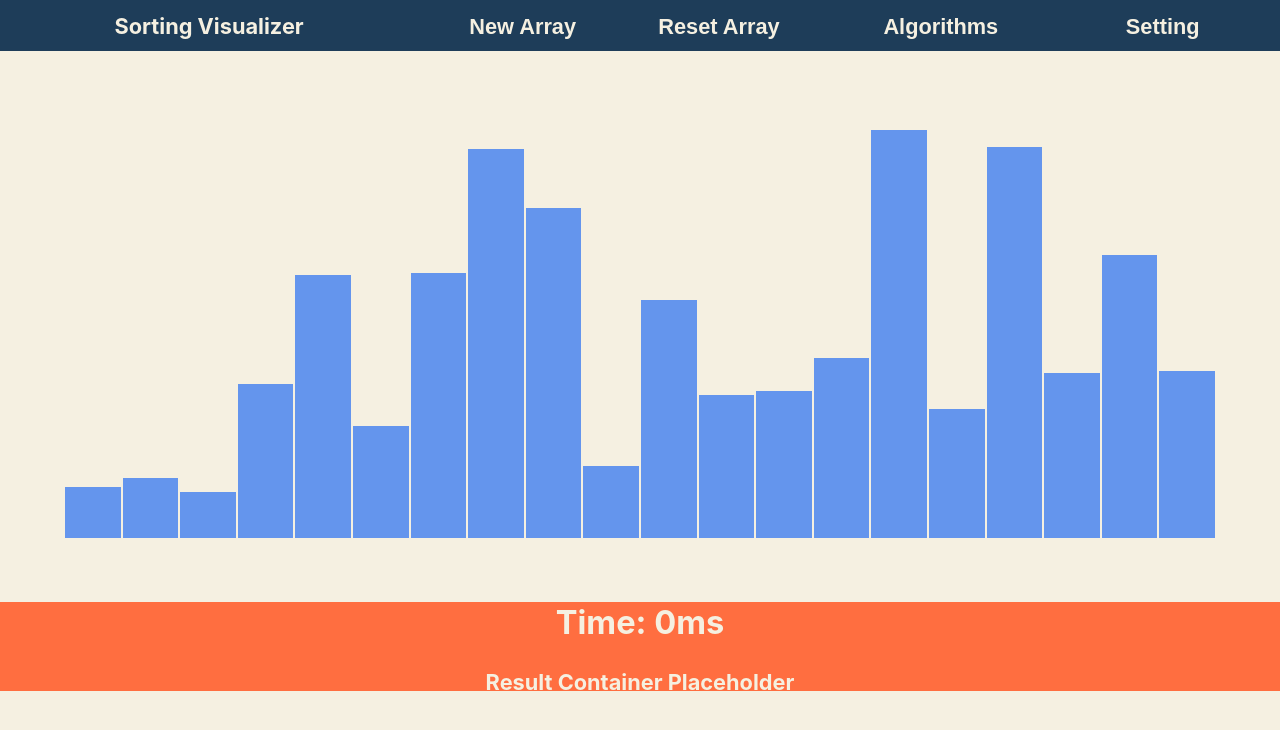
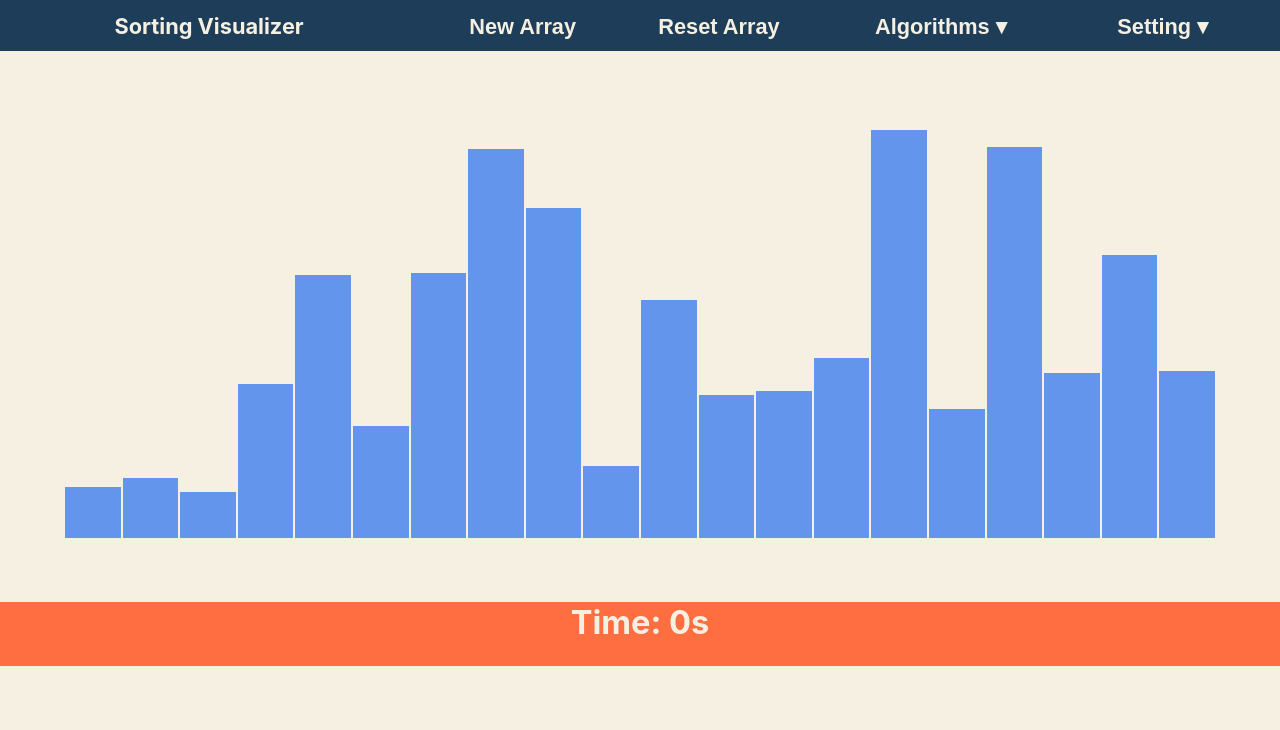
Before and after one commit to hongfu12321/Sorting_Visualizer, a React (Create React App) app: page / in a window 1280 px wide. Shown: the top 730 px of the page. Built offline with nearby package versions, Linux system fonts and the light colour scheme.

Commit message:
add demo and README

```diff
--- a/src/SortingVisualizer/SortingVisualizer.css
+++ b/src/SortingVisualizer/SortingVisualizer.css
@@ -104,5 +104,6 @@
 
 .result-container {
     background-color: #ff6e40;
-    height: 7vw;
+    height: 5vw;
+    text-align: center;
 }
--- a/src/SortingVisualizer/SortingVisualizer.jsx
+++ b/src/SortingVisualizer/SortingVisualizer.jsx
@@ -4,18 +4,13 @@ import { getBubbleSortAnimation } from '../SortingAlgorithms/SortingAlgorithms.j
 import { getMergeSortAnimation } from '../SortingAlgorithms/SortingAlgorithms.jsx';
 
 /* TODO:
-
-1. sorting time
-2. reset to origin array
-3. Change algorithms into drop-down list
-4. create setting drop-down list - set length, set speed.
-5. interrupt - stop, step, continue
-
+* interrupt - stop, step, continue
+* Quick sort
 */
 
 // Array Setting
 const DEFAULT_LENGTH = 20;
-const LIMIT_LENGTH = 300;
+const LIMIT_LENGTH = 150;
 const ARRAY_SCALE = 12;
 const RAND_MIN = 5;
 const RAND_MAX = 400;
@@ -58,7 +53,7 @@ export default class SortingVisualizer extends React.Component {
     }
 
     mergeSort(){
-        // let timestamp = Date.now();
+        const timestamp = Date.now();
         const animations = getMergeSortAnimation(this.state.array)
 
         for (let i = 0; i < animations.length; i++) {
@@ -85,14 +80,14 @@ export default class SortingVisualizer extends React.Component {
             }, i * this.state.speed);
         }
 
-        // setTimeout(() => {
-        //     timestamp = Date.now() - timestamp
-        //     this.setState({time_complexity: {timestamp}})
-        // }, animations.length * this.state.speed);
+        setTimeout(() => {
+            this.setState({time_complexity: (Date.now() - timestamp) / 1000})
+        }, animations.length * this.state.speed);
     }
 
     bubbleSort(){
         const animations = getBubbleSortAnimation(this.state.array)
+        const timestamp = Date.now()
 
         for (let i = 0; i < animations.length; i++) {
             const arrayBars = document.getElementsByClassName('array-bar');
@@ -120,6 +115,9 @@ export default class SortingVisualizer extends React.Component {
 
             }
         }
+        setTimeout(() => {
+            this.setState({time_complexity: (Date.now() - timestamp) / 1000})
+        }, animations.length * this.state.speed);
     }
 
     quickSort(){}
@@ -129,7 +127,7 @@ export default class SortingVisualizer extends React.Component {
         for (let i = 0; i < this.state.length; i++) {
             array.push(randomNum(RAND_MIN, RAND_MAX));
         }
-        this.setState({array: array, copy_array: [...array]});
+        this.setState({array: array, copy_array: [...array], time_complexity: 0,});
         this.resetColor();
     }
 
@@ -138,7 +136,7 @@ export default class SortingVisualizer extends React.Component {
         for (let i = 0; i < arrayBars.length; i++) {
             arrayBars[i].style.height = `${this.state.copy_array[i]/ARRAY_SCALE}vw`;
         }
-        this.setState({array: [...this.state.copy_array]})
+        this.setState({array: [...this.state.copy_array], time_complexity: 0,})
         this.resetColor();
     }
 
@@ -188,7 +186,7 @@ export default class SortingVisualizer extends React.Component {
                     </div>
                     <div className="algo-container">
                         <div className="dropdown">
-                            <button className="btn text">Algorithms</button>
+                            <button className="btn text">Algorithms &#x25BE;</button>
                             <div className="dropdown-content">
                                 <button className="btn-dropdown text-dropdown" onClick={() => this.bubbleSort()}>Bubble Sort</button>
                                 <button className="btn-dropdown text-dropdown" onClick={() => this.mergeSort()}>Merge Sort</button>
@@ -198,7 +196,7 @@ export default class SortingVisualizer extends React.Component {
                     </div>
                     <div className="setting-container">
                         <div className="dropdown">
-                            <button className="btn text">Setting</button>
+                            <button className="btn text">Setting &#x25BE;</button>
                             <div className="dropdown-content">
                                 <form className="setting-form" onSubmit={this.handleSubmit}>
                                     <input style={styles.input_style} type="text" value={this.state.length} onChange={this.handleLength}/>
@@ -225,8 +223,7 @@ export default class SortingVisualizer extends React.Component {
                     ))}
                 </div>
                 <div className="result-container text">
-                    <h2>Time: {this.state.time_complexity}ms</h2>
-                    Result Container Placeholder
+                    <h2>Time: {this.state.time_complexity}s</h2>
                 </div>
             </div>
         );
```
Also changed, not shown: 2 other files (tests, documents, lock files or other folders).
